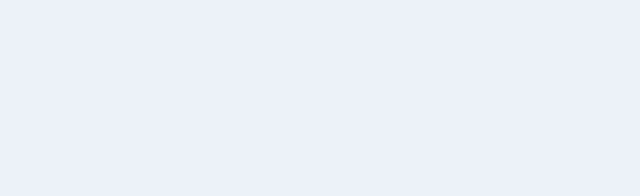
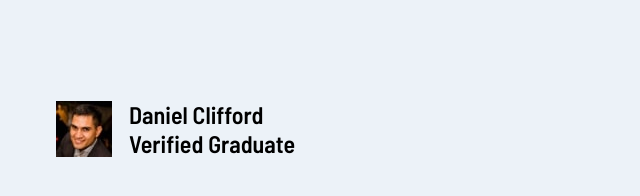
Before and after one commit to Lazzzare/CSS-Grid, a plain HTML site: page index.html in a window 1280 px wide. Shown: the whole page, without its empty margins (0-640 px from the left). Drawn offline with Linux system fonts and the light colour scheme.

Commit message:
Update index.html

```diff
--- a/index.html
+++ b/index.html
@@ -14,7 +14,11 @@
     <div class="main">
         <div class="card">
             <div class="author">
-                <img src="" alt="" class="">
+                <img src="./Images/image-daniel.jpg" alt="daniel-img" class="user">
+                <div>
+                    <h2 class="name">Daniel Clifford</h2>
+                    <h2 class="status">Verified Graduate</h2>
+                </div>
             </div>
             <p class="info"></p>
             <p class="description"></p>
```
